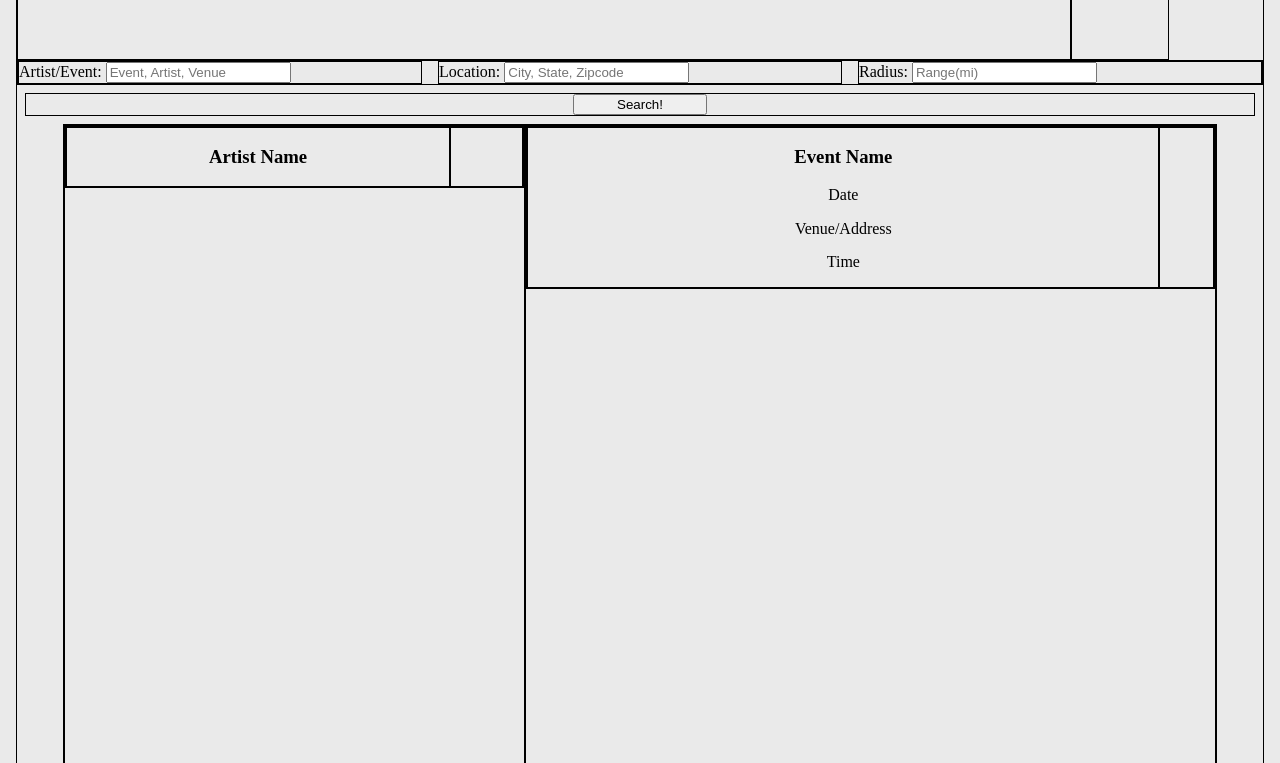
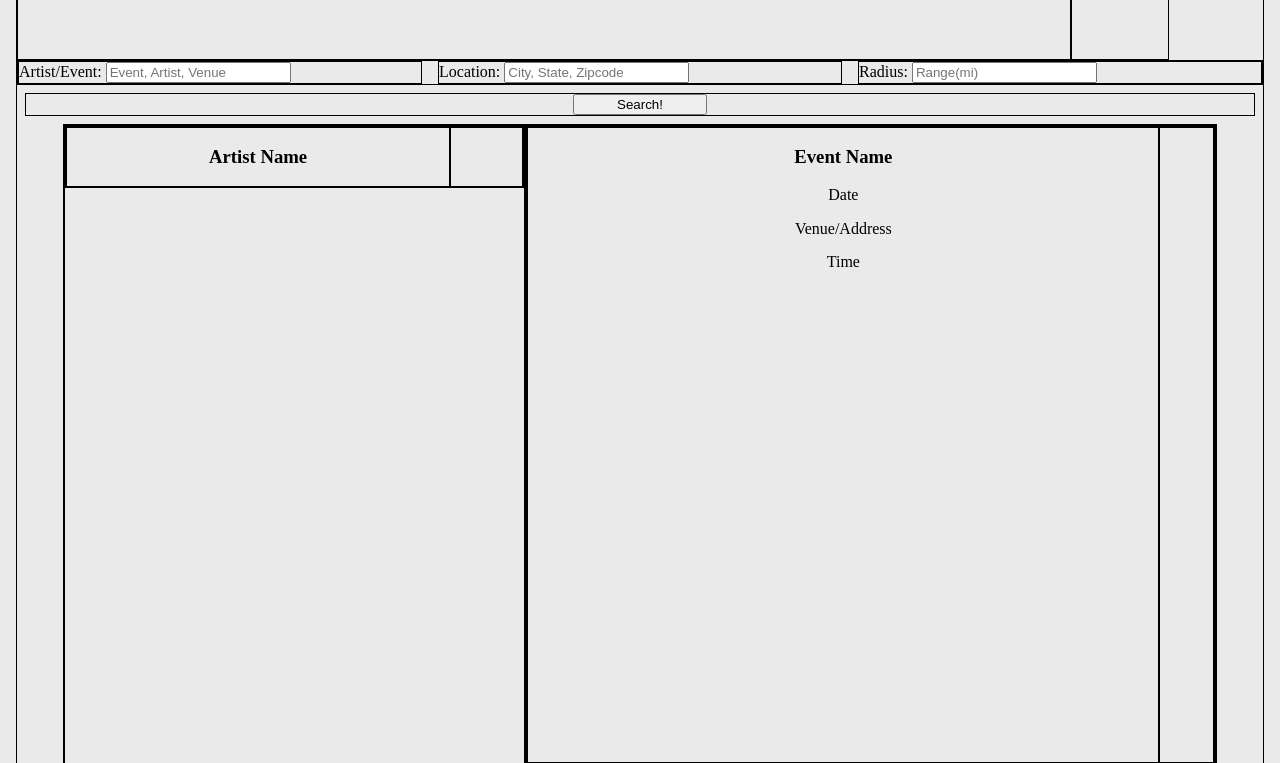
Before and after one commit to brianqian/SpotifyEvents, a plain HTML site: page index.html in a window 1280 px wide. Shown: the part 37-800 px from the top of the page. Drawn offline with nearby package versions, Linux system fonts and the light colour scheme.

Commit message:
grid added

```diff
--- a/assets/css/style.css
+++ b/assets/css/style.css
@@ -49,8 +49,9 @@ div {
 }
 
 #eventList {
-    display: flex;
-    flex-direction: column;
+    display: grid;
+    grid-template-columns: 1fr;
+    grid-gap: 1em;
     overflow: auto;
     flex: 3;
 }
@@ -66,7 +67,7 @@ div {
     text-align: center;
     line-height: 1.1;
     display: flex;
-    flex-shrink: 0;
+    /* flex-shrink: 0; */
 }
 
 .event-card-text {
```
